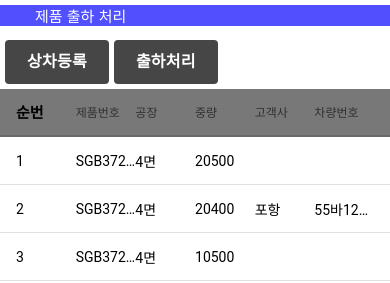
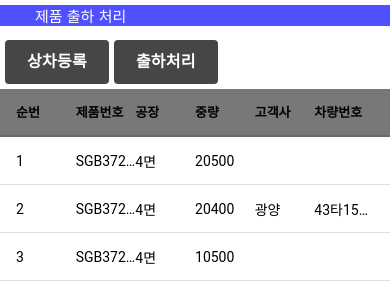
Before and after one commit to ssajiny/react-native, a React Native app: screen / in a window 390 px wide. Shown: the top 283 px of the page. Built offline with nearby package versions, Linux system fonts and the light colour scheme.

Commit message:
table selected

```diff
--- a/App.js
+++ b/App.js
@@ -13,8 +13,8 @@ export default function App() {
       num: "SGB3727123",
       fac: "4면",
       weight: 20400,
-      com: "포항",
-      carNum: "55바1234",
+      com: "광양",
+      carNum: "43타1524",
     },
     { num: "SGB3727124", fac: "4면", weight: 10500, com: "", carNum: "" },
     { num: "SGB3727225", fac: "4면", weight: 2500, com: "", carNum: "" },
@@ -41,6 +41,7 @@ export default function App() {
     { num: "SGB3727165", fac: "4면", weight: 12500, com: "", carNum: "" },
     { num: "SGB3727146", fac: "4면", weight: 17500, com: "", carNum: "" },
   ]);
+
 
   return (
     // container
--- a/components/DataList.js
+++ b/components/DataList.js
@@ -12,12 +12,24 @@ import {
 import { DataTable } from "react-native-paper";
 
 export default function DataList({ data }) {
-  const pressHandler = (id) => {
-    console.log(id);
+  // column clicked
+  const pressHandler = (id, com, carNum) => {
+    setNum(id);
+    setCom(com);
+    setCarNum(carNum);
   };
 
   const [modalOpen, setModalOpen] = useState(false);
   const [text, setText] = useState();
+
+  // 선택 된 제품 번호
+  const [num, setNum] = useState();
+  const [carNum, setCarNum] = useState();
+  const [com, setCom] = useState();
+
+  // 선택 된 제품 번호
+  const [selected, setSelected] = useState();
+
   return (
     // Container
     <View style={styles.container}>
@@ -26,17 +38,19 @@ export default function DataList({ data }) {
         animationType="slide"
         visible={modalOpen}
         transparent={true}
-        onRequestClose={() => {
-          console.log("closed");
+        productNum = {num}
+        onRequestClose = {()=>{
+          setCarNum();
+          setCom();
         }}
       >
         {/* Modal Content */}
         {/* Modal Text */}
         <View style={styles.modalConent}>
           <Text style={styles.modalText}>차량번호</Text>
-          <TextInput style={styles.modalInput} onChangeText={setText} />
+          <TextInput style={styles.modalInput} onChangeText={setText} placeholder={carNum} />
           <Text style={styles.modalText}>고객사</Text>
-          <TextInput style={styles.modalInput} onChangeText={setText} />
+          <TextInput style={styles.modalInput} onChangeText={setText} placeholder={com} />
 
           {/* Modal button */}
           <View style={{ flexDirection: "row" }}>
@@ -66,21 +80,32 @@ export default function DataList({ data }) {
           <DataTable.Title>
             <Text style={styles.title}>순번</Text>
           </DataTable.Title>
-          <DataTable.Title>제품번호</DataTable.Title>
-          <DataTable.Title>공장</DataTable.Title>
-          <DataTable.Title>중량</DataTable.Title>
-          <DataTable.Title>고객사</DataTable.Title>
-          <DataTable.Title>차량번호</DataTable.Title>
+          <DataTable.Title>
+            <Text style={styles.title}>제품번호</Text>
+          </DataTable.Title>
+          <DataTable.Title>
+            <Text style={styles.title}>공장</Text>
+          </DataTable.Title>
+          <DataTable.Title>
+            <Text style={styles.title}>중량</Text>
+          </DataTable.Title>
+          <DataTable.Title>
+            <Text style={styles.title}>고객사</Text>
+          </DataTable.Title>
+          <DataTable.Title>
+            <Text style={styles.title}>차량번호</Text>
+          </DataTable.Title>
         </DataTable.Header>
         {data.map((col, index) => {
           return (
             <TouchableOpacity
               onPress={() => {
-                pressHandler(col.num);
+                pressHandler(col.num, col.com, col.carNum);
                 setModalOpen(true);
+                setSelected(col.num);
               }}
             >
-              <DataTable.Row key={index}>
+              <DataTable.Row key={index} style={{backgroundColor:selected === col.num ? "pink" : "white"}}>
                 <DataTable.Cell>{index + 1}</DataTable.Cell>
                 <DataTable.Cell>{col.num}</DataTable.Cell>
                 <DataTable.Cell>{col.fac}</DataTable.Cell>
@@ -104,10 +129,12 @@ const styles = StyleSheet.create({
   },
   header: {
     backgroundColor: "#787878",
+    alignContent: "center",
+    justifyContent: "center",
   },
   title: {
     color: "black",
-    fontSize: 15,
+    fontSize: 13,
     fontWeight: "bold",
   },
   modalConent: {
```
